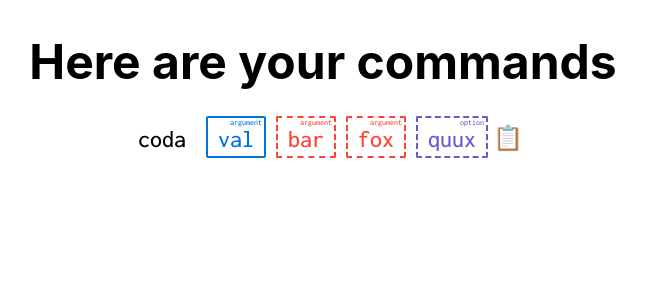
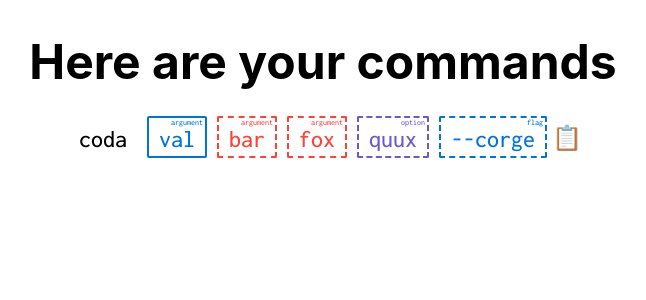
Before and after one commit to zeionara/coda, a React (Create React App) app in the folder coda/: page / in a window 1280 px wide. Shown: the top 300 px of the page, without its empty margins (317-963 px from the left). Built offline with nearby package versions, Linux system fonts and the light colour scheme.

Commit message:
Added support for flags

```diff
--- a/coda/src/App.tsx
+++ b/coda/src/App.tsx
@@ -3,6 +3,7 @@ import './styles/app.sass';
 import { Command } from './components/command'
 import { Argument } from './components/argument'
 import { Option } from './components/option'
+import { Flag } from './components/flag'
 
 function App() {
   return (
@@ -13,6 +14,7 @@ function App() {
             <Argument name="bar" description="describe command features" theme="red" optional/>
             <Argument name="fox" description="describe command features" theme="red" optional/>
             <Option name="quux" description="describe command features" theme="violet" optional/>
+            <Flag name="corge" description="my first flag" theme="blue" optional enabled/>
         </Command>
     </div>
   );
--- a/coda/src/components/argument.tsx
+++ b/coda/src/components/argument.tsx
@@ -5,10 +5,6 @@
 import { State, Props, Parameter } from './parameter'
 
 export class Argument extends Parameter<Props, State> {
-    getCssClass() {
-        return 'argument'
-    }
-
     getState() {
         return new State(this.state)
     }
--- /dev/null
+++ b/coda/src/components/flag.tsx
@@ -0,0 +1,68 @@
+import { Props as SettingProps, Setting } from './setting'
+
+interface Props extends SettingProps {
+    enabled?: boolean
+    shortName?: string
+    displayShortName?: boolean
+}
+
+class State {
+    isEnabled: boolean
+
+    constructor({isEnabled = false}: {isEnabled?: boolean}) {
+        this.isEnabled = isEnabled
+    }
+
+    clone(params: {isEnabled?: boolean}) {
+        return new State({...this, ...params})
+    }
+}
+
+export class Flag extends Setting<Props, State> {
+    constructor(props: Props) {
+        super(props)
+
+        let {enabled = false} = props
+
+        this.state = new State({isEnabled: enabled})
+        this.liftValue(enabled)
+    }
+
+    getState() {
+        return new State(this.state)
+    }
+
+    getTypeLabel() {
+        return 'flag'
+    }
+
+    decorateName() {
+        return this.props.displayShortName && this.props.shortName ? `-${this.props.shortName}` : `--${this.props.name}`
+    }
+
+    liftValue(isEnabled: boolean) {
+        this.props.setValue!(
+            this.props.index!,
+            isEnabled ? this.decorateName() : null
+        )
+    }
+
+    handleClick(event: React.MouseEvent) {
+        let isEnabled = !this.state.isEnabled
+        this.setState(
+            this.getState().clone(
+                {
+                    isEnabled: isEnabled
+                }
+            )
+        )
+        this.liftValue(isEnabled)
+    }
+
+    getChildren() {
+        return <>
+            <span className={this.state.isEnabled ? '' : 'disabled'}>{this.decorateName()}</span>
+            <span className={`mark visible`}>{this.getTypeLabel()}</span>
+        </>
+    }
+}
--- a/coda/src/components/option.tsx
+++ b/coda/src/components/option.tsx
@@ -29,10 +29,6 @@ class State extends ParameterState {
 
 
 export class Option extends Parameter<Props, State> {
-    getCssClass() {
-        return 'option'
-    }
-
     getState() {
         return new State(this.state)
     }
--- a/coda/src/components/setting.tsx
+++ b/coda/src/components/setting.tsx
@@ -28,10 +28,12 @@ export abstract class Setting<T extends Props, S> extends React.Component<T, S>
     }
 
     abstract getState(): S
-    abstract getCssClass(): string
+
+    getCssClass() {
+        return this.getTypeLabel()
+    }
+
     abstract getTypeLabel(): string
-
-    abstract liftValue(value: string): void
 
     abstract handleClick(event: React.MouseEvent): void
     abstract getChildren(): JSX.Element
--- a/coda/src/styles/command.sass
+++ b/coda/src/styles/command.sass
@@ -64,6 +64,9 @@ $command_margin: 0 #{$base_padding}px
     &.violet
       @include theme(#6a5acd)
 
+  &.flag:has(> .disabled)
+    opacity: 0.33
+
 .button
   cursor: pointer
 
```
